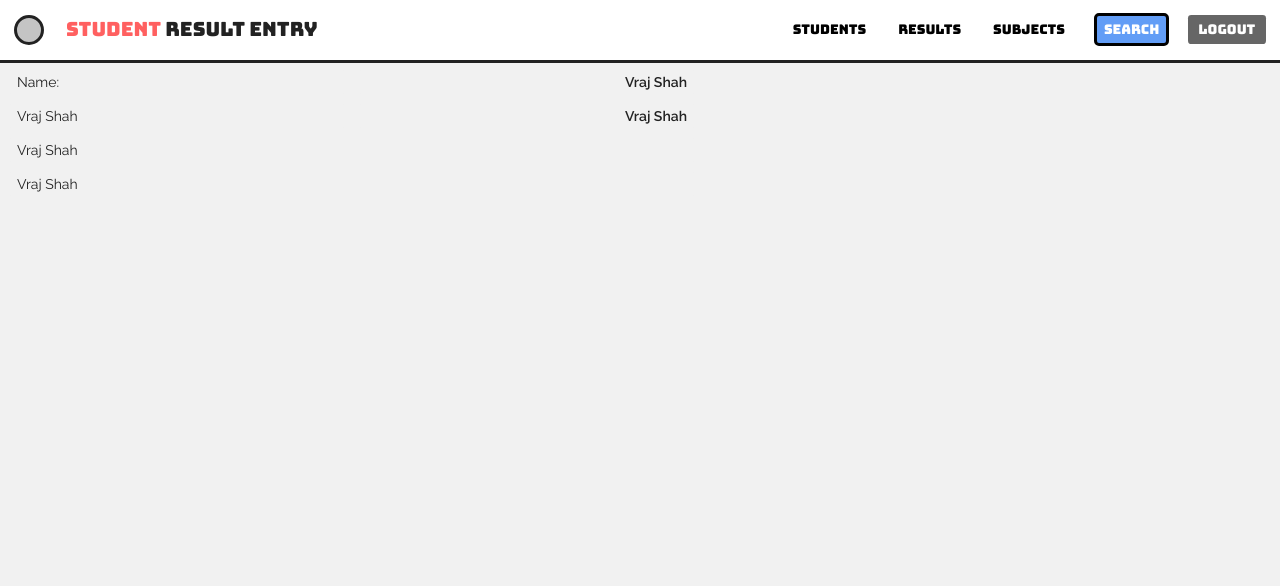
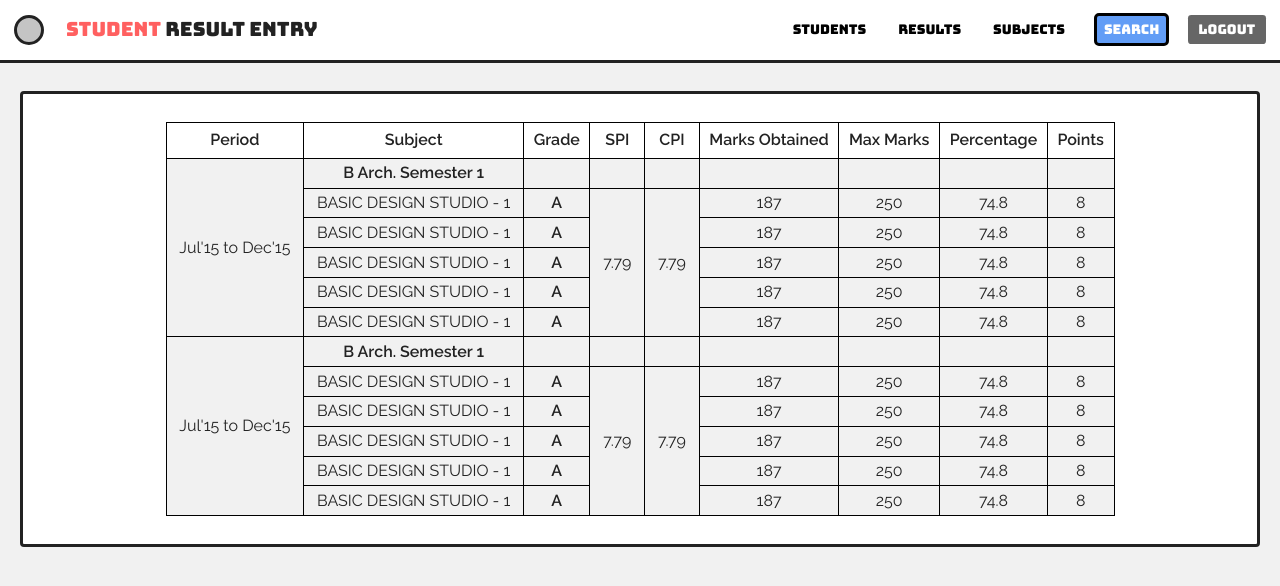
Before and after one commit to LOLwierd/DataEntry-Nextjs, a Next.js app: page /students/1 in a window 1280 px wide. Shown: the top 586 px of the page. Built offline with nearby package versions, Linux system fonts and the light colour scheme; no server answers; the database is empty.

Commit message:
Report backend done.

```diff
--- a/interfaces/constants.ts
+++ b/interfaces/constants.ts
@@ -1,4 +1,3 @@
-
 export const BATCHES = ["2018-2019", "2019-2020", "2020-2021"]
 export const SEM = ["1", "2", "3", "4", "5", "6", "7", "8", "9", "10"]
 export const MONTH = ["JAN", "FEB", "MAR", "APR", "MAY", "JUN", "JUL", "AUG", "SEP", "OCT", "NOV", "DEC"]
--- a/lib/prisma.ts
+++ b/lib/prisma.ts
@@ -10,7 +10,7 @@ if (process.env.NODE_ENV === "production") {
     globalAny.prisma = new PrismaClient({
       log: ["query", "info", `warn`, `error`],
     });
-    globalAny.prisma.$on("query", async (e: any) => {
+    globalAny.prisma.$on("query", (e: any) => {
       console.log(`${e.query} ${e.params}`);
     });
   }
--- a/pages/_app.jsx
+++ b/pages/_app.jsx
@@ -6,8 +6,8 @@ import Layout from "../utils/Layout";
 import "../styles/global.scss";
 import { Provider } from "../utils/Context";
 import Router from "next/router";
-import NProgress from "nprogress"; //nprogress module
-import "nprogress/nprogress.css"; //styles of nprogress
+import NProgress from "nprogress";
+import "nprogress/nprogress.css";
 
 //Binding events.
 Router.events.on("routeChangeStart", () => NProgress.start());
--- a/pages/api/report/index.ts
+++ b/pages/api/report/index.ts
@@ -1,5 +1,7 @@
 import { NextApiRequest, NextApiResponse } from "next";
+import { IReport, Report } from "../../../interfaces";
 import prisma from "../../../lib/prisma";
+import { completeMarks, completeReport, completeResult } from "../../../utils";
 
 export default async function handler(
   req: NextApiRequest,
@@ -25,7 +27,7 @@ async function handlePOST(req: NextApiRequest, res: NextApiResponse<any>) {
 async function handleGET(req: NextApiRequest, res: NextApiResponse<any>) {
   // @ts-ignore
   const { spuId } = req.query as string;
-  const students = await prisma.student.findUnique({
+  const students: IReport | null = await prisma.student.findUnique({
     where: { spuId },
     include: {
       Result: {
@@ -40,6 +42,7 @@ async function handleGET(req: NextApiRequest, res: NextApiResponse<any>) {
     },
   });
   if (students) {
-    res.json(students);
+    const report: Report = completeReport(students)
+    res.json(report);
   } else res.status(404).end();
 }
--- a/pages/index.jsx
+++ b/pages/index.jsx
@@ -1,5 +1,4 @@
 import React, { useEffect, useState } from "react";
-import axios from "axios";
 import dynamic from "next/dynamic";
 import EmptyComponent from "../components/EmptyComponent";
 const PrivateRoute = dynamic(() => import("../utils/PrivateRoute"), {
--- a/pages/students/[id].jsx
+++ b/pages/students/[id].jsx
@@ -1,23 +1,128 @@
 export default function StudentIndi({ query }) {
   console.log(query);
   return (
-    <table id="transcript">
-      <tbody>
+    <main>
+      <table id="transcript">
+        <thead>
+          <tr>
+            <th>Period</th>
+            <th>Subject</th>
+            <th>Grade</th>
+            <th>SPI</th>
+            <th>CPI</th>
+            <th>Marks Obtained</th>
+            <th>Max Marks</th>
+            <th>Percentage</th>
+            <th>Points</th>
+          </tr>
+        </thead>
         <tr>
-          <td>Name:</td>
-          <td>Vraj Shah</td>
+          <td rowspan={6}>Jul'15 to Dec'15</td>
+          <td colspan={1}>B Arch. Semester 1</td>
+          <td></td>
+          <td></td>
+          <td></td>
+          <td></td>
+          <td></td>
+          <td></td>
+          <td></td>
         </tr>
         <tr>
-          <td rowspan="2">Vraj Shah</td>
-          <td>Vraj Shah</td>
+          <td>BASIC DESIGN STUDIO - 1</td>
+          <td>A</td>
+          <td rowspan={5}>7.79</td>
+          <td rowspan={5}>7.79</td>
+          <td>187</td>
+          <td>250</td>
+          <td>74.8</td>
+          <td>8</td>
         </tr>
         <tr>
-          <td>Vraj Shah</td>
+          <td>BASIC DESIGN STUDIO - 1</td>
+          <td>A</td>
+          <td>187</td>
+          <td>250</td>
+          <td>74.8</td>
+          <td>8</td>
         </tr>
         <tr>
-          <td>Vraj Shah</td>
+          <td>BASIC DESIGN STUDIO - 1</td>
+          <td>A</td>
+          <td>187</td>
+          <td>250</td>
+          <td>74.8</td>
+          <td>8</td>
         </tr>
-      </tbody>
-    </table>
+        <tr>
+          <td>BASIC DESIGN STUDIO - 1</td>
+          <td>A</td>
+          <td>187</td>
+          <td>250</td>
+          <td>74.8</td>
+          <td>8</td>
+        </tr>
+        <tr>
+          <td>BASIC DESIGN STUDIO - 1</td>
+          <td>A</td>
+          <td>187</td>
+          <td>250</td>
+          <td>74.8</td>
+          <td>8</td>
+        </tr>
+        <tr>
+          <td rowspan={6}>Jul'15 to Dec'15</td>
+          <td colspan={1}>B Arch. Semester 1</td>
+          <td></td>
+          <td></td>
+          <td></td>
+          <td></td>
+          <td></td>
+          <td></td>
+          <td></td>
+        </tr>
+        <tr>
+          <td>BASIC DESIGN STUDIO - 1</td>
+          <td>A</td>
+          <td rowspan={6}>7.79</td>
+          <td rowspan={6}>7.79</td>
+          <td>187</td>
+          <td>250</td>
+          <td>74.8</td>
+          <td>8</td>
+        </tr>
+        <tr>
+          <td>BASIC DESIGN STUDIO - 1</td>
+          <td>A</td>
+          <td>187</td>
+          <td>250</td>
+          <td>74.8</td>
+          <td>8</td>
+        </tr>
+        <tr>
+          <td>BASIC DESIGN STUDIO - 1</td>
+          <td>A</td>
+          <td>187</td>
+          <td>250</td>
+          <td>74.8</td>
+          <td>8</td>
+        </tr>
+        <tr>
+          <td>BASIC DESIGN STUDIO - 1</td>
+          <td>A</td>
+          <td>187</td>
+          <td>250</td>
+          <td>74.8</td>
+          <td>8</td>
+        </tr>
+        <tr>
+          <td>BASIC DESIGN STUDIO - 1</td>
+          <td>A</td>
+          <td>187</td>
+          <td>250</td>
+          <td>74.8</td>
+          <td>8</td>
+        </tr>
+      </table>
+    </main>
   );
 }
--- a/styles/dashboard.scss
+++ b/styles/dashboard.scss
@@ -1,4 +1,4 @@
-@import './vars';
+@import "./vars";
 
 nav {
   display: grid;
@@ -377,20 +377,31 @@ main {
 
 // Student Detail
 table#transcript {
+  // width: 100%;
+  font-size: 16px;
+  margin: auto;
+  thead th {
+    padding: 0.6em;
+  }
   tr {
     min-width: 50em;
-		@include flex($justify: space-between);
+    // @include flex($justify: space-between);
     td {
+      text-align: center;
       margin: 5px;
-			padding: 5px 10px;
-			width: 100%;
-			border-radius: 4px;
-
+      padding: 0.4em 0.8em;
+      // width: 100%;
+      // border-radius: 4px;
       background: var(--bg2);
       &:nth-of-type(2) {
-				text-align: right;
         font-weight: 700;
       }
     }
   }
+  &,
+  th,
+  td {
+    border: 1px solid black;
+    border-collapse: collapse;
   }
+}
--- a/utils/index.ts
+++ b/utils/index.ts
@@ -1,6 +1,16 @@
-import { Marks, Result } from "@prisma/client";
-import { MarksI, ResultI, ResultMarksI } from "../interfaces";
-import { v4 as uuidv4 } from 'uuid';
+import { Marks, Result, Student, Subject } from "@prisma/client";
+import {
+  IReport,
+  MarksI,
+  Report,
+  ReportMarks,
+  ReportResult,
+  ReportWCPI,
+  ResultI,
+  ResultMarksI,
+  ResultWCPI,
+} from "../interfaces";
+import { v4 as uuidv4 } from "uuid";
 
 declare global {
   interface Number {
@@ -33,12 +43,16 @@ function calculatePercentage(
   externalTotal: number
 ): number {
   try {
-    return ((internal + external) / (internalTotal + externalTotal)) * 100;
+    return Number.parseFloat(
+      (((internal + external) / (internalTotal + externalTotal)) * 100).toFixed(
+        2
+      )
+    );
   } catch (e) {
     const error = e as Error;
     throw Error(
       "Error in percentage!! Maybe you forgot to send some attributes?\n" +
-      error.message
+        error.message
     );
   }
 }
@@ -133,3 +147,47 @@ export function completeResult(resultI: ResultMarksI): {
   resultData.id = uuid;
   return { resultData, marksData };
 }
+
+function calculateCPI(SPIs: number[]): number {
+  return Number.parseFloat(
+    (SPIs.reduce((prev, curr) => prev + curr, 0) / SPIs.length).toFixed(2)
+  );
+}
+
+function calculateCPIs(iReport: IReport): ReportWCPI {
+  var SPIs: number[] = [];
+  var report: ReportWCPI = Object.assign(iReport);
+  report!.Result = iReport.Result.map((result) => {
+    var reportResult: ResultWCPI = Object.assign(result);
+    SPIs.push(reportResult.spi)
+    reportResult.cpi = calculateCPI(SPIs);
+    return reportResult;
+  });
+  return report;
+}
+
+function calculateMarks(resultsWcpi: ResultWCPI[]): ReportResult[] {
+  const reportResults: ReportResult[] = resultsWcpi.map((result) => {
+    const marks: (ReportMarks & { subject: Subject })[] = result.Marks.map(
+      (mark) => {
+        const rMark: ReportMarks & { subject: Subject } = Object.assign(mark);
+        rMark.marks = mark.internal + mark.external;
+        rMark.totalMarks = mark.internalTotal + mark.externalTotal;
+        return rMark;
+      }
+    );
+    const rResult: ReportResult = Object.assign(result);
+    rResult.Marks = marks;
+    return rResult;
+  });
+  return reportResults;
+}
+
+export function completeReport(iReport: IReport): Report {
+  const reportWcpi = calculateCPIs(iReport);
+  console.log("ReportWCPI is", reportWcpi);
+  var report: Report = Object.assign(reportWcpi);
+  report.Result = calculateMarks(reportWcpi.Result);
+  console.log("Report is", report);
+  return report;
+}
```
Also changed, not shown: interfaces/index.d.ts (+40 -1 lines), 1 other file (tests, documents, lock files or other folders). Lines whose indentation alone changed are shown as unchanged.
